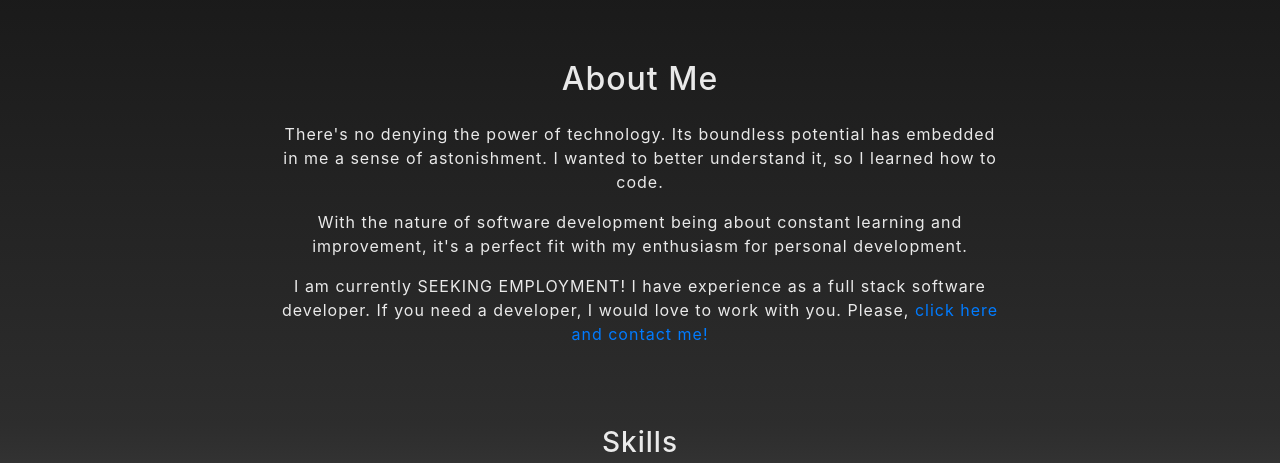
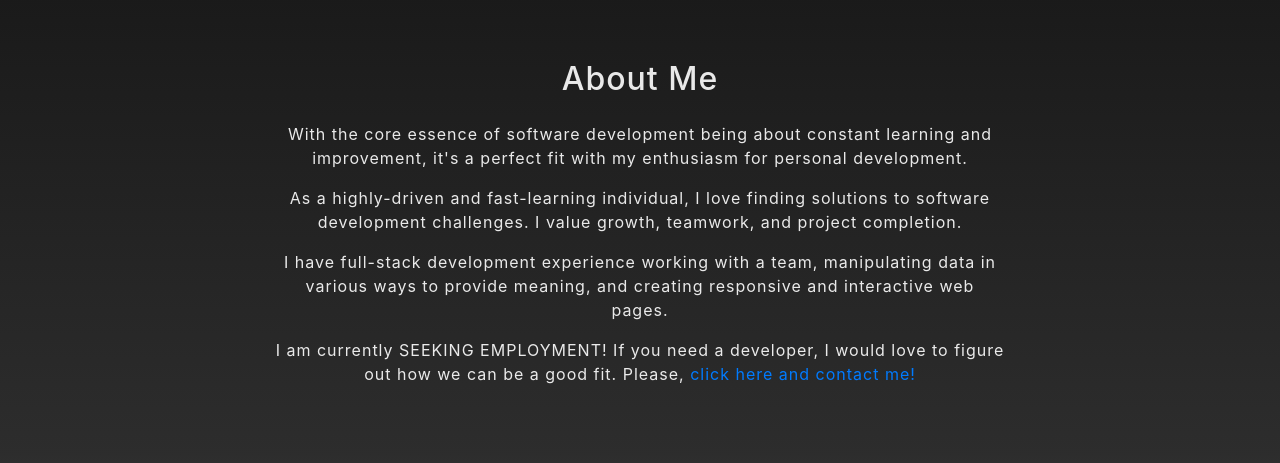
Before and after one commit to rbmanez/portfolio, a website with bundled scripts: page index.html in a window 1280 px wide. Shown: the part 900-1363 px from the top of the page. Built offline with nearby package versions, Linux system fonts and the light colour scheme.

Commit message:
update portfolio

```diff
--- a/index.html
+++ b/index.html
@@ -65,16 +65,21 @@
       <div class="row">
         <div class="col-lg-8 mx-auto light-white">
           <h2 class="mb-4">About Me</h2>
-          <p class="mb-3">
+          <!-- <p class="mb-3">
             There's no denying the power of technology. Its boundless potential has embedded in me a sense of astonishment.
             I wanted to better understand it, so I learned how to code.
+          </p> -->
+          <p class="mb-3">
+            With the core essence of software development being about constant learning and improvement, it's a perfect fit with my enthusiasm for personal development.
           </p>
           <p class="mb-3">
-            With the nature of software development being about constant learning and improvement, it's a perfect fit with my enthusiasm for personal development.
+            As a highly-driven and fast-learning individual, I love finding solutions to software development challenges. I value growth, teamwork, and project completion.
           </p>
+          <p class="mb-3">
+            I have full-stack development experience working with a team, manipulating data in various ways to provide meaning, and creating responsive and interactive web pages.
+          </p class="mb-3">
           <p>
-            I am currently SEEKING EMPLOYMENT! I have experience as a full stack software developer.
-            If you need a developer, I would love to work with you. Please, <a href="#contact">click here and contact me!</a>
+            I am currently SEEKING EMPLOYMENT! If you need a developer, I would love to figure out how we can be a good fit. Please, <a href="#contact">click here and contact me!</a>
           </p>
           <div class="container mb-5">
             <h3 class="mb-4">Skills</h3>
```
Also changed, not shown: 1 other file.
